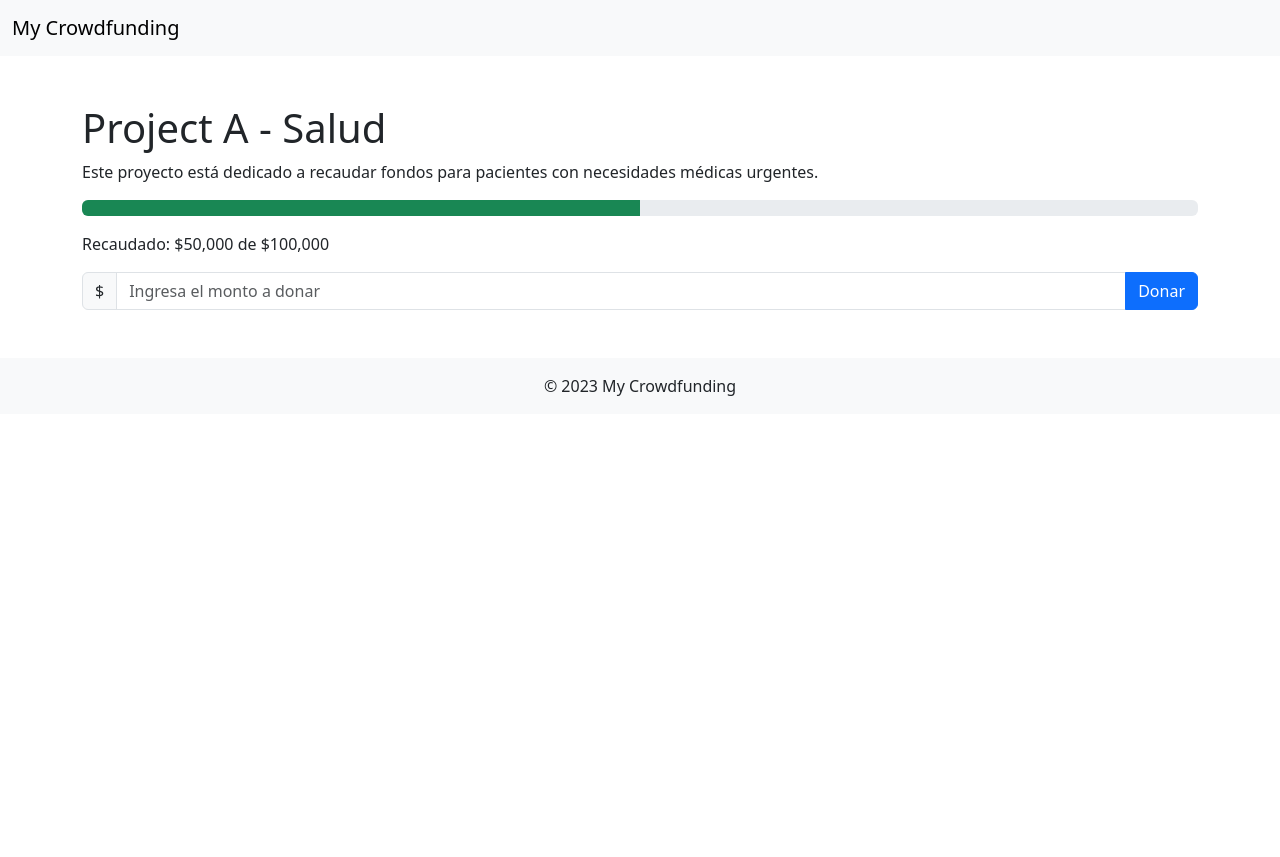
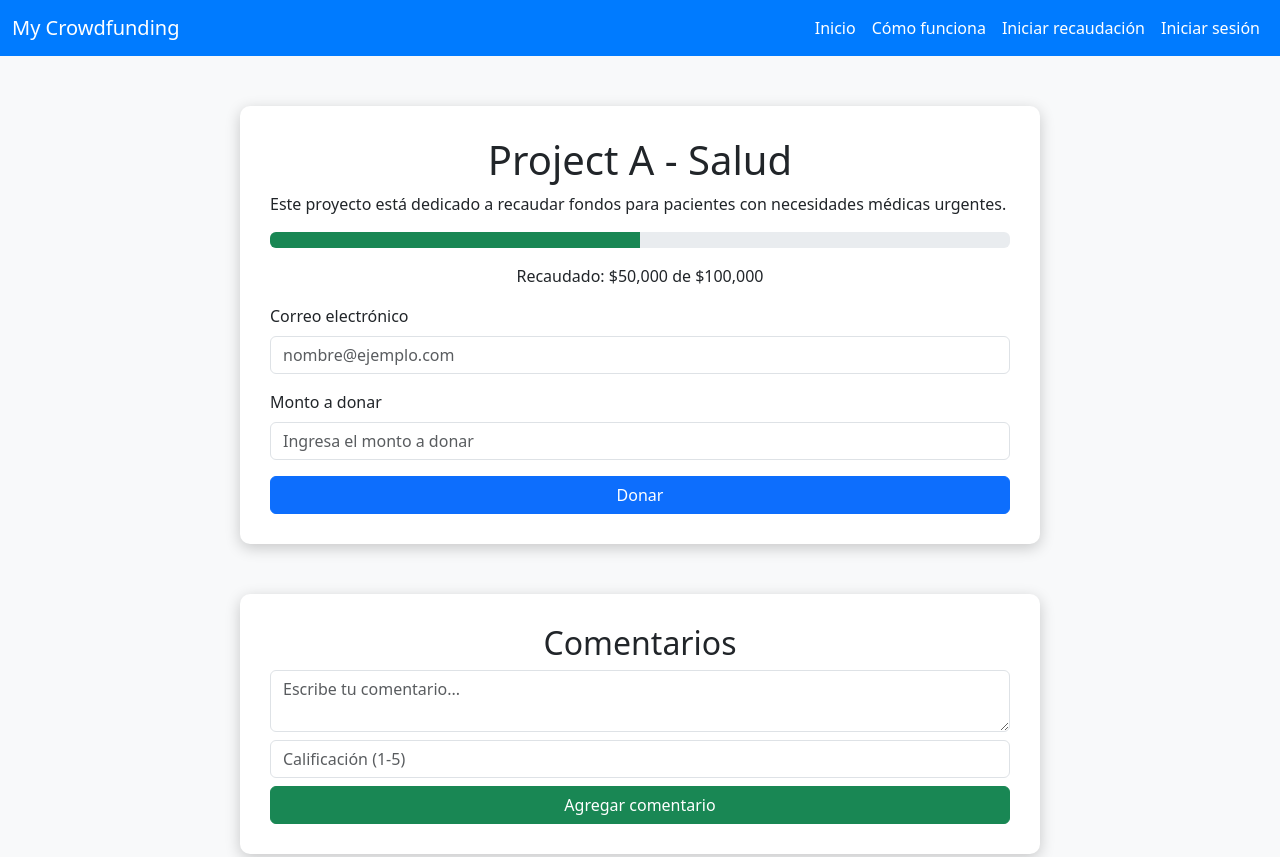
Before and after one commit to sesema98/crowdfunding, a plain HTML site: page projectA.html in a window 1280 px wide. Shown: the top 857 px of the page. Before the commit the page ends 800 px from the top, so only its background shows below. Drawn offline with nearby package versions, Linux system fonts and the light colour scheme.

Commit message:
Actualizando la página con nuevas funciones

```diff
--- a/projectA.html
+++ b/projectA.html
@@ -7,29 +7,83 @@
 
   <!-- Bootstrap 5 CDN -->
   <link href="https://cdn.jsdelivr.net/npm/bootstrap@5.3.0-alpha1/dist/css/bootstrap.min.css" rel="stylesheet">
+  <style>
+    body {
+      background-color: #f8f9fa;
+    }
+    .content-box {
+      background: white;
+      padding: 30px;
+      border-radius: 10px;
+      box-shadow: 0px 4px 15px rgba(0, 0, 0, 0.2);
+      max-width: 800px;
+      margin: 50px auto;
+    }
+    .navbar {
+      background-color: #007bff;
+    }
+    .navbar .navbar-brand, .navbar .nav-link {
+      color: white !important;
+    }
+    .navbar .nav-link:hover {
+      color: #ffc107 !important;
+    }
+  </style>
 </head>
 <body>
 
-  <!-- Header -->
-  <nav class="navbar navbar-expand-lg navbar-light bg-light">
+  <!-- Navbar -->
+  <nav class="navbar navbar-expand-lg">
     <div class="container-fluid">
       <a class="navbar-brand" href="index.html">My Crowdfunding</a>
+      <button class="navbar-toggler" type="button" data-bs-toggle="collapse" data-bs-target="#navbarNav" aria-controls="navbarNav" aria-expanded="false" aria-label="Toggle navigation">
+        <span class="navbar-toggler-icon"></span>
+      </button>
+      <div class="collapse navbar-collapse" id="navbarNav">
+        <ul class="navbar-nav ms-auto">
+          <li class="nav-item"><a class="nav-link" href="index.html">Inicio</a></li>
+          <li class="nav-item"><a class="nav-link" href="how_it_works.html">Cómo funciona</a></li>
+          <li class="nav-item"><a class="nav-link" href="start_fundraising.html">Iniciar recaudación</a></li>
+          <li class="nav-item"><a class="nav-link" href="login.html">Iniciar sesión</a></li>
+        </ul>
+      </div>
     </div>
   </nav>
 
-  <!-- Contenido del proyecto A -->
-  <div class="container mt-5">
-    <h1>Project A - Salud</h1>
+  <!-- Contenido del proyecto -->
+  <div class="content-box">
+    <h1 class="text-center">Project A - Salud</h1>
     <p>Este proyecto está dedicado a recaudar fondos para pacientes con necesidades médicas urgentes.</p>
     <div class="progress mb-3">
       <div class="progress-bar bg-success" id="progressBarA" role="progressbar" style="width: 50%" aria-valuenow="50" aria-valuemin="0" aria-valuemax="100"></div>
     </div>
-    <p>Recaudado: <span id="raisedAmount">$50,000</span> de $100,000</p>
-    <div class="input-group mb-3">
-      <span class="input-group-text">$</span>
-      <input type="number" id="donationAmount" class="form-control" placeholder="Ingresa el monto a donar">
-      <button class="btn btn-primary" onclick="donate()">Donar</button>
+    <p class="text-center">Recaudado: <span id="raisedAmount">$50,000</span> de $100,000</p>
+
+    <!-- Formulario para donaciones -->
+    <form id="donationForm">
+      <div class="mb-3">
+        <label for="email" class="form-label">Correo electrónico</label>
+        <input type="email" class="form-control" id="email" placeholder="nombre@ejemplo.com" required>
+      </div>
+      <div class="mb-3">
+        <label for="donationAmount" class="form-label">Monto a donar</label>
+        <input type="number" class="form-control" id="donationAmount" placeholder="Ingresa el monto a donar" required>
+      </div>
+      <button type="button" class="btn btn-primary w-100" onclick="processDonation()">Donar</button>
+    </form>
+  </div>
+
+  <!-- Sección para comentarios -->
+  <div class="content-box">
+    <h2 class="text-center">Comentarios</h2>
+    <div id="comments">
+      <!-- Comentarios dinámicos aquí -->
     </div>
+    <form id="commentForm">
+      <textarea class="form-control" id="commentText" rows="2" placeholder="Escribe tu comentario..."></textarea>
+      <input type="number" id="rating" class="form-control mt-2" placeholder="Calificación (1-5)">
+      <button type="button" class="btn btn-success mt-2 w-100" onclick="addComment()">Agregar comentario</button>
+    </form>
   </div>
 
   <!-- Footer -->
@@ -42,23 +96,49 @@
   <!-- Bootstrap 5 JS y Popper.js -->
   <script src="https://cdn.jsdelivr.net/npm/bootstrap@5.3.0-alpha1/dist/js/bootstrap.bundle.min.js"></script>
 
-  <!-- Script de donación -->
+  <!-- Script para donaciones y comentarios -->
   <script>
-    let raisedAmount = 50000;  // Cantidad inicial recaudada
-    const goal = 100000;
+    function processDonation() {
+      const email = document.getElementById('email').value;
+      const donationAmount = document.getElementById('donationAmount').value;
 
-    function donate() {
-      const donationAmount = parseInt(document.getElementById('donationAmount').value);
-      if (!isNaN(donationAmount) && donationAmount > 0) {
-        raisedAmount += donationAmount;
-        const progressPercent = (raisedAmount / goal) * 100;
-        document.getElementById('progressBarA').style.width = progressPercent + '%';
-        document.getElementById('raisedAmount').innerText = `$${raisedAmount.toLocaleString()}`;
+      if (email && donationAmount > 0) {
+        // Enviar los datos al backend
+        fetch('/send-confirmation', {
+          method: 'POST',
+          headers: {
+            'Content-Type': 'application/json',
+          },
+          body: JSON.stringify({ email, donationAmount }),
+        })
+        .then(response => response.json())
+        .then(data => {
+          alert(data.message);
+          // Actualizar barra de progreso
+          const progressBar = document.getElementById('progressBarA');
+          const raisedAmount = document.getElementById('raisedAmount');
+          let currentAmount = parseInt(raisedAmount.textContent.replace('$', '').replace(',', ''));
+          currentAmount += parseInt(donationAmount);
+          raisedAmount.textContent = `$${currentAmount.toLocaleString()}`;
+          const progressPercent = (currentAmount / 100000) * 100;
+          progressBar.style.width = `${progressPercent}%`;
+        })
+        .catch(error => console.error('Error al procesar la donación:', error));
       } else {
-        alert("Por favor, ingresa un monto válido.");
+        alert("Por favor, ingresa un correo y un monto válido.");
       }
     }
+
+    function addComment() {
+      const commentText = document.getElementById('commentText').value;
+      const rating = document.getElementById('rating').value;
+      const commentsDiv = document.getElementById('comments');
+      const commentEntry = document.createElement('p');
+      commentEntry.textContent = `Comentario: ${commentText}, Calificación: ${rating}/5`;
+      commentsDiv.appendChild(commentEntry);
+      document.getElementById('commentText').value = '';
+      document.getElementById('rating').value = '';
+    }
   </script>
-
 </body>
 </html>
```
